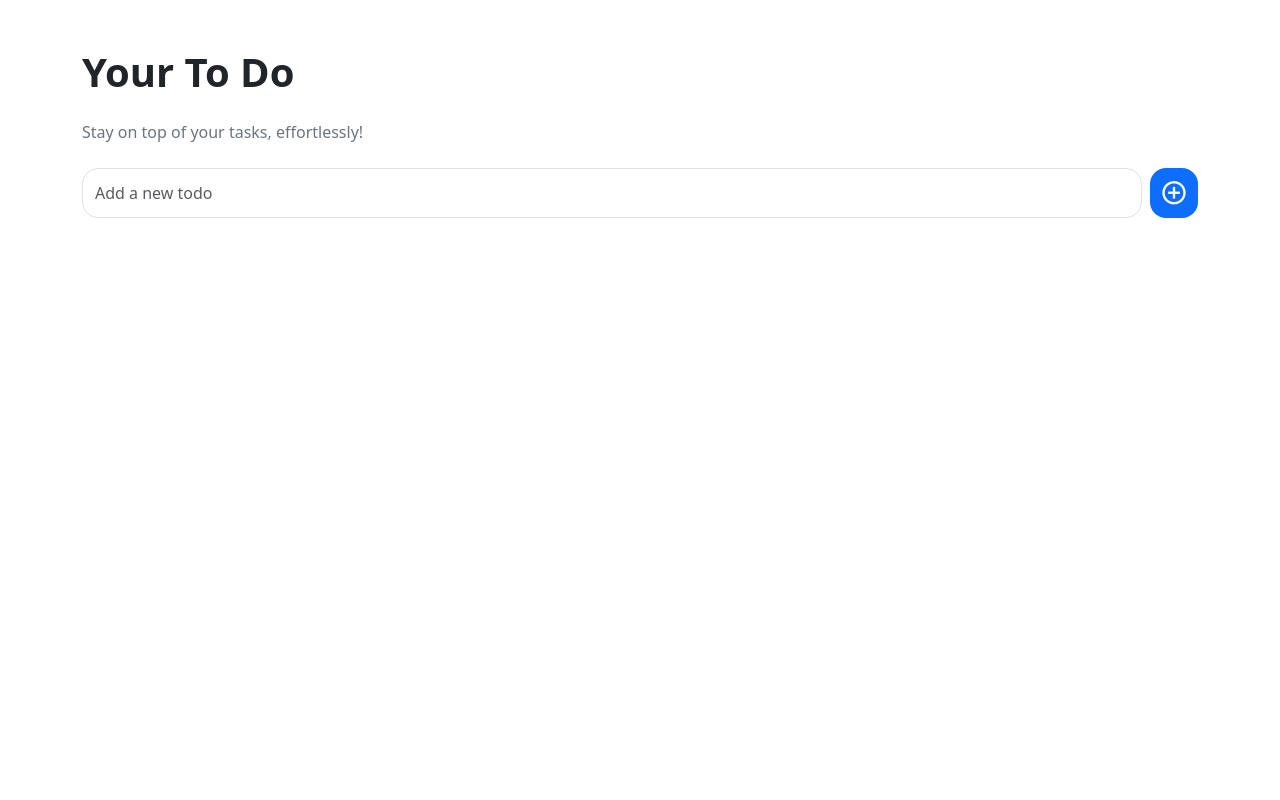
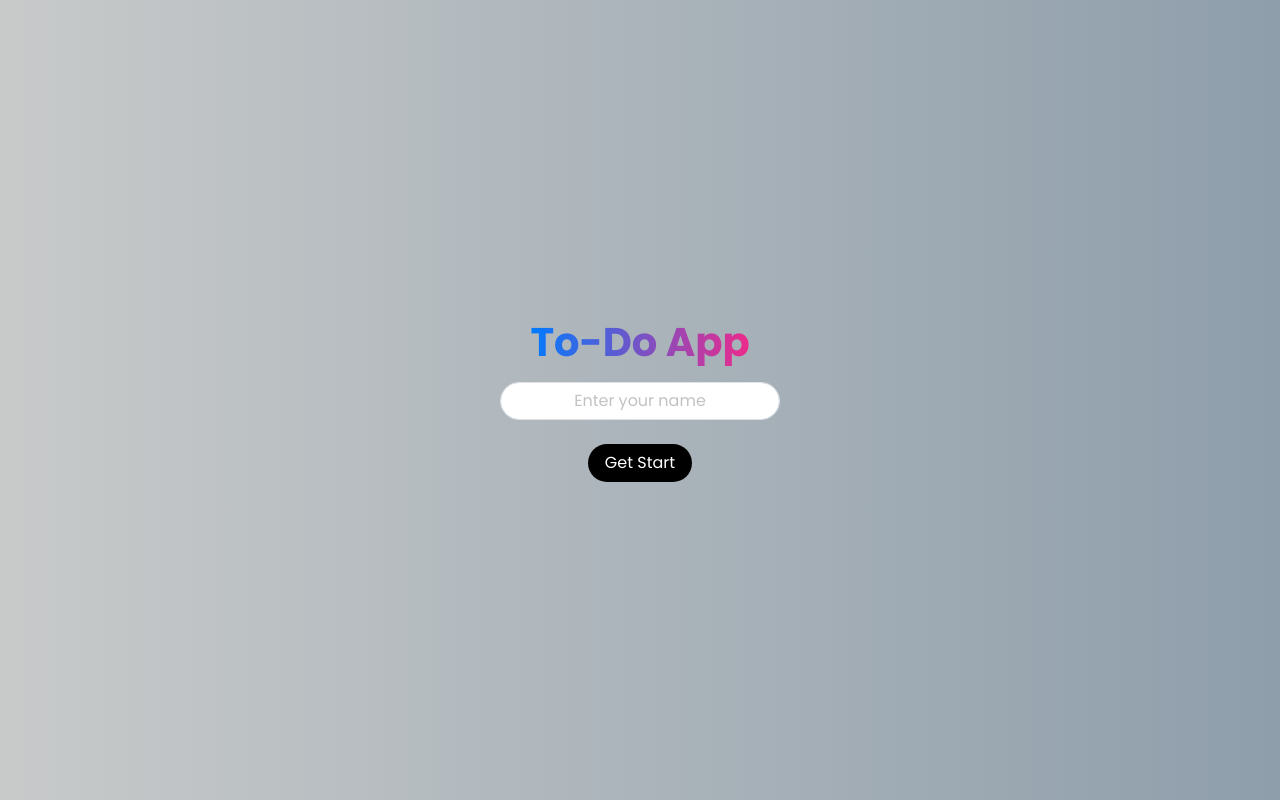
Before and after one commit to RahmanRizvi/todo-app, a React (Vite) app: page / in a window 1280 px wide. Built offline with nearby package versions, Linux system fonts and the light colour scheme.

Commit message:
update Design

```diff
--- a/index.html
+++ b/index.html
@@ -3,6 +3,10 @@
   <head>
     <meta charset="UTF-8" />
     <link rel="icon" href="public/image.png"/>
+
+    <link rel="preconnect" href="https://fonts.googleapis.com">
+    <link rel="preconnect" href="https://fonts.gstatic.com" crossorigin>
+    <link href="https://fonts.googleapis.com/css2?family=Poppins:ital,wght@0,100;0,200;0,300;0,400;0,500;0,600;0,700;0,800;0,900;1,100;1,200;1,300;1,400;1,500;1,600;1,700;1,800;1,900&display=swap" rel="stylesheet">
 
     <link href="https://cdn.jsdelivr.net/npm/bootstrap@5.3.5/dist/css/bootstrap.min.css" rel="stylesheet" integrity="sha384-SgOJa3DmI69IUzQ2PVdRZhwQ+dy64/BUtbMJw1MZ8t5HZApcHrRKUc4W0kG879m7" crossorigin="anonymous">
 
--- a/src/App.css
+++ b/src/App.css
@@ -0,0 +1,92 @@
+body{
+    background: #5c6b77;  /* fallback for old browsers */
+    background: -webkit-linear-gradient(to right, #eef2f3, #bdc3c8);  /* Chrome 10-25, Safari 5.1-6 */
+    background: linear-gradient(to right, #c8caca, #8e9eab); /* W3C, IE 10+/ Edge, Firefox 16+, Chrome 26+, Opera 12+, Safari 7+ */
+    font-family: 'poppins';
+
+}
+
+.completed {
+    text-decoration: line-through;
+    color: #888; /* A subtle gray for completed tasks */
+    background-color: #e6e6e6; /* Light background for better contrast */
+    padding: 5px 10px; /* Add some padding for a cleaner look */
+    border-radius: 5px; /* Rounded corners */
+    transition: all 0.3s ease; /* Smooth transition for hover effects */
+}
+.completed:hover {
+    background-color: #e2e2e2; /* Change background on hover */
+    color: #555; /* Darken the text color on hover */
+    cursor: pointer; /* Pointer cursor for hover */
+}
+
+/* Change the color of the placeholder text */
+input::placeholder {
+    color: #c2c2c2 !important; /* Choose the color you want */
+}
+
+p {
+    font-size: 14px; /* Default font size */
+  }
+
+  @media (min-width: 992px) { /* Bootstrap 'lg' breakpoint (992px and up) */
+    p {
+      font-size: 20px;
+    }
+  }
+
+  .text-gradient {
+    background: linear-gradient(to right, #007bff, #ed2a8b); /* Blue to Pink gradient */
+    -webkit-background-clip: text;
+    background-clip: text;
+    color: transparent;
+    font-size: 3rem; /* Default font size for large devices */
+    font-weight: bold;
+}
+
+/* Media query for small devices */
+@media (max-width: 576px) {
+    .text-gradient {
+        font-size: 2rem; /* Smaller font size for mobile devices */
+    }
+}
+
+@media (min-width: 380px) and (max-width: 767px) {
+    .text-gradient {
+        font-size: 2rem; /* Adjust for medium-sized devices (like tablets in portrait mode) */
+    }
+}
+
+.custom-input {
+    width: 280px; /* Adjust the width as needed */
+    max-width: 100%; /* Ensures it doesn't overflow the container */
+}
+
+/** Text Gradient Example */
+.text-gradient2 {
+    background-image: linear-gradient(45deg, #592E2F , #894939 , #C87A4B , #F0B268 , #FADAA0 );
+    background-clip: text;
+    -webkit-background-clip: text;
+    -webkit-text-fill-color: transparent;
+}
+
+
+.btn-grad {background-image: linear-gradient(to right, #F09819 0%, #EDDE5D  51%, #F09819  100%)}
+.btn-grad {
+   margin: 10px;
+   padding: 15px;
+   text-align: center;
+   text-transform: uppercase;
+   transition: 0.5s;
+   background-size: 200% auto;
+   color: white;
+   box-shadow: 0 0 20px #eee;
+   border-radius: 10px;
+   display: block;
+ }
+
+ .btn-grad:hover {
+   background-position: right center; /* change the direction of the change here */
+   color: #fff;
+   text-decoration: none;
+ }
--- a/src/App.jsx
+++ b/src/App.jsx
@@ -1,27 +1,124 @@
-import { useState } from 'react'
+import React, { useState, useEffect } from 'react';
 import TodoList from './Components/TodoList'
 import AddTodo from './Components/AddTodo'
 import './App.css'
 
 function App() {
-  const [todos, setTodos] = useState([
+   // Initialize username state from localStorage, or default to an empty string
+   const [username, setUsername] = useState(localStorage.getItem('username') || '');
+   const [isLoggedIn, setIsLoggedIn] = useState(false); // Track login status
 
-  ])
+
+  const [todos, setTodos] = useState(
+     JSON.parse(localStorage.getItem('todos')) || []
+    )
+
+  const [searchKey, setSearchkey] = useState('')
+
+
+  const handleLogin = (e) => {
+    e.preventDefault(); // Prevent form from submitting automatically
+    console.log('Login submitted with username:', username); // Debugging
+    if (username) {
+      localStorage.setItem('username', username); // Save to localStorage
+      setIsLoggedIn(true); // Set login status to true after successful login
+    }
+  };
+
+  // Handle username input change
+  const handleInputChange = (e) => {
+    console.log('Input changed to:', e.target.value); // Debugging
+    setUsername(e.target.value); // Update the username state as the user types
+  };
+
+  // Check if the user is logged in when the app loads or refreshes
+  useEffect(() => {
+    if (localStorage.getItem('username')) {
+      setIsLoggedIn(true); // Set login status if username exists in localStorage
+    } else {
+      console.log('No username found in localStorage'); // Debugging
+    }
+  }, []);
+
+ const handleLogout = () => {
+    localStorage.removeItem('username'); // Remove username from localStorage
+    setIsLoggedIn(false); // Set login status to false (show login page)
+    setUsername(''); // Clear username from state
+  };
 
   const addTodo =(text) => {
-    setTodos((prevTodos) => [...prevTodos,{ id: Date.now() , text: text}])
+    setTodos((prevTodos) => {
+      const newTodo = [...prevTodos, { id: Date.now(), text: text, isCompleted: false }];
+      localStorage.setItem('todos',JSON.stringify(newTodo));
+      return newTodo
+    });
   }
 
+
   const deleteTodo = (id) => {
-    setTodos((prevTodos) => prevTodos.filter(item => item.id != id))
+    setTodos((prevTodos) => {
+      const newTodo = prevTodos.filter(item => item.id != id)
+      localStorage.setItem('todos',JSON.stringify(newTodo))
+      return newTodo
+    })
+  }
+
+  const toggleComplete = (id) => {
+    setTodos((prevTodos) => {
+     const newTodo = prevTodos.map(item => item.id == id ? {...item, isCompleted: !item.isCompleted} : item)
+     localStorage.setItem('todos',JSON.stringify(newTodo))
+     return newTodo
+    })
+  }
+
+  const filteredTodos = todos.filter((item) => {
+    return item.text && item.text.toLowerCase().includes(searchKey.toLowerCase());
+  });
+
+  // If username is not set or logged in, show the login form
+  if (!isLoggedIn) {
+    return (
+      <div className="container">
+      <div className='d-flex justify-content-center align-items-center flex-column vh-100'>
+      <h3 className="text-gradient fs-1 fw-medium mb-3 fw-bolder">To-Do App</h3>
+       <form onSubmit={handleLogin} noValidate className='d-flex justify-content-center align-items-center flex-column'>
+        <input
+            type="text"
+            className="form-control mb-4 rounded-5 bg-white custom-input text-center"
+            placeholder="Enter your name"
+            value={username} // Ensure input is controlled
+            onChange={handleInputChange} // Update state on input change
+            onKeyDown={(e) => {
+                // Prevent default behavior of Enter key, to avoid accidental submit
+                if (e.key === 'Enter') e.preventDefault();
+            }}
+        />
+         <button type="submit" className="btn rounded-5 px-3 bg-black text-white">Get Start</button>
+       </form>
+      </div>
+      </div>
+    );
   }
 
   return (
     <div className="container mt-5">
-      <h1 className="mb-4 fs-1 fw-bolder text-dark">Your To Do</h1>
-      <p className="mb-4 fw-medium text-secondary">Stay on top of your tasks, effortlessly!</p>
+       <button
+        onClick={handleLogout}
+        className="btn btn-danger mb-4 position-absolute top-0 end-0 mt-3 me-3 p-2 fs-3 rounded-4 d-flex align-items-center justify-content-center">
+        <i className='bx bxs-door-open' undefined ></i>
+      </button>
+
+      <h1 className="text-gradient mb-3 fw-bolder">Hey, {username}!</h1>
+      <p className="mb-3 fw-medium text-white">Stay on top of your tasks, effortlessly!</p>
+      <input
+      type='text'
+      className="form-control mb-5 rounded-4 border-2 bg-white"
+      placeholder='Search your todos'
+      onChange={(e) => setSearchkey(e.target.value)}/>
+
+      <TodoList todos={filteredTodos} deleteTodo={deleteTodo} toggleComplete={toggleComplete} />
+
       <AddTodo addTodo={addTodo} todos={todos} />
-      <TodoList todos={todos} deleteTodo={deleteTodo} />
     </div>
   )
 }
--- a/src/Components/AddTodo.jsx
+++ b/src/Components/AddTodo.jsx
@@ -1,38 +1,38 @@
 import { useState } from "react";
 
 const AddTodo = ({addTodo, todos}) => {
-    const [text, setText] = useState('')
+    const [text, setText] = useState('');
 
     const handleSubmit = () => {
-        if (text == '') {
-            return
+        if (text === '') {
+            return;
         }
 
-        const todo = todos.find(item => item.text === text)
+        const todo = todos.find(item => item.text === text);
         if (todo) {
-            alert('Todo already exists')
-            setText('')
-            return
+            alert('Todo already exists');
+            setText('');
+            return;
         }
 
-        addTodo(text)
+        addTodo(text);
         setText('');
-    }
+    };
 
-    return(
-        <div className="d-flex justify-content-center mb-4 gap-2">
+    return (
+        <div className="position-fixed bottom-0 start-0 end-0  p-3 d-flex align-items-center mx-lg-4 justify-content-between">
             <input
                 type="text"
+                className="form-control me-2 py-2 px-4 rounded-4 border-2 shadow-sm"
+                placeholder="Add a new todo"
                 onChange={(e) => setText(e.target.value)}
                 value={text}
-            placeholder="Add a new todo"
-            className="form-control rounded-4 w-100 text-wrap"
             />
-        <button onClick={handleSubmit} className="bg-primary border rounded-4 border-0 fs-3 d-flex justify-content-center align-items-center text-white" style={{width: '50px', height: '50px'}}>
-            <i className='bx bx-plus-circle'></i>
+            <button className="btn btn-primary rounded-4 d-flex p-2 align-items-center justify-content-center" onClick={handleSubmit}>
+                <i className='bx bx-plus fs-3 text-white'></i>
             </button>
         </div>
-    )
-}
+    );
+};
 
 export default AddTodo;
--- a/src/Components/TodoList.jsx
+++ b/src/Components/TodoList.jsx
@@ -1,16 +1,26 @@
-const TodoList = ({todos, deleteTodo}) => {
-    return(
-        <>
-        <div className="list-group">
-        {todos.map(item => (
-              <div key={item.id} className="list-group-item bg-dark text-white rounded-4 mt-2 d-flex justify-content-between align-items-center text-wrap flex-grow-1"> {item.text}
-
-              <button onClick={() => deleteTodo(item.id)} className="btn btn-danger btn-sm rounded-3 d-flex justify-content-between align-items-center fs-5 p-2 ms-1"><i className='bx bxs-trash'></i></button>
-              </div>
-        ))}
+const TodoList = ({ todos, deleteTodo, toggleComplete }) => {
+    return (
+        <div className="list-group mb-5"> {/* mb-5 to avoid overlap with fixed input */}
+            {todos.map(item => (
+                <div key={item.id} className="list-group-item d-flex justify-content-between align-items-center rounded-4 border-2 mb-2 bg-light">
+                    <div className="d-flex align-items-center gap-2">
+                        <input
+                            type="checkbox"
+                            checked={item.isCompleted}
+                            className="form-check-input border border-1 d-flex align-items-center mb-1"
+                            onChange={() => toggleComplete(item.id)}
+                        />
+                        <span className={item.isCompleted ? "completed" : ""}>
+                            {item.text}
+                        </span>
+                    </div>
+                    <button onClick={() => deleteTodo(item.id)} className="btn btn-warning btn-sm rounded-4 p-2 d-flex align-items-center justify-content-center">
+                        <i className='bx bxs-trash'></i>
+                    </button>
+                </div>
+            ))}
         </div>
-        </>
-    )
-}
+    );
+};
 
 export default TodoList;
```
Lines whose indentation alone changed are shown as unchanged.
